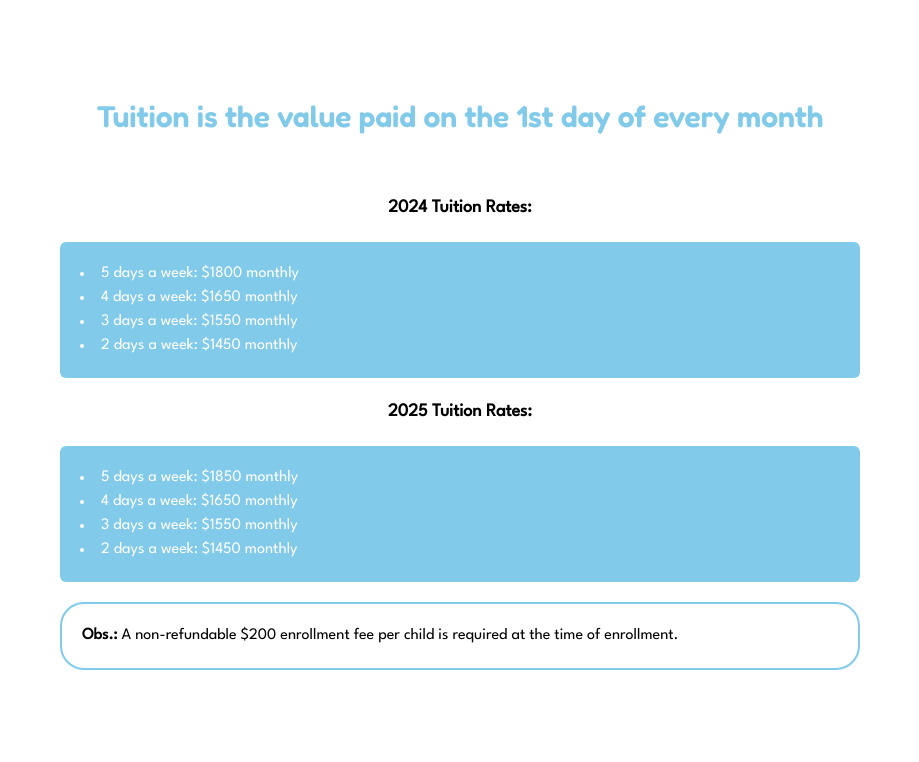
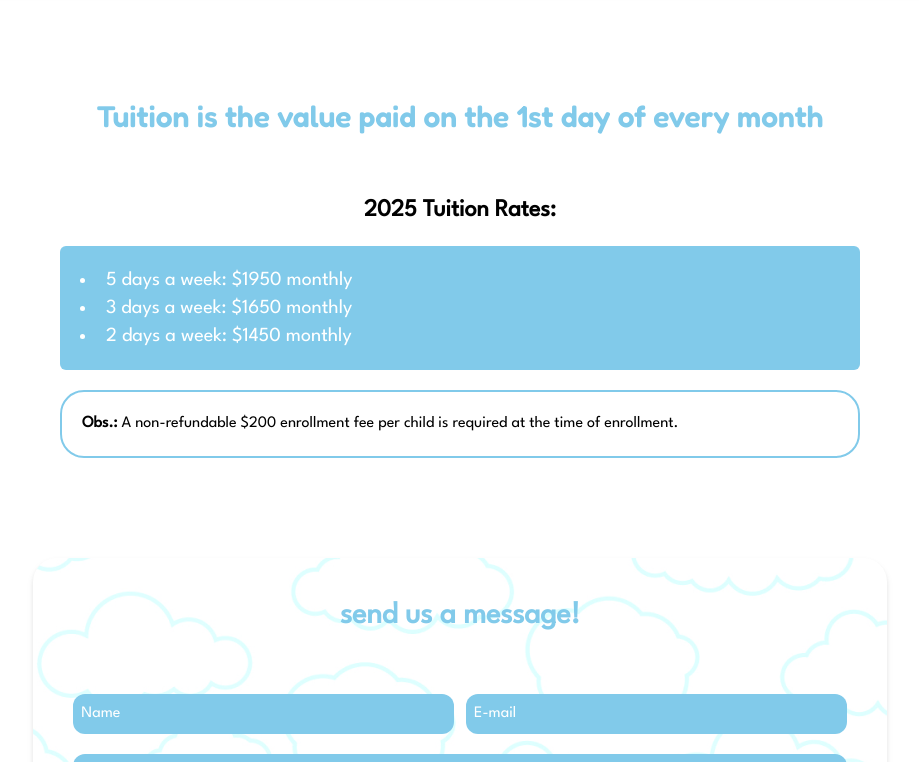
Before and after one commit to jmlandi/little-angels-childcare, a Next.js app: page /tuition in a window 1280 px wide. Shown: the part 642-1404 px from the top of the page, without its empty margins (180-1099 px from the left). Built offline with nearby package versions, Linux system fonts and the light colour scheme; a web font is replaced by a local one.

Commit message:
chore: new tuition prices update

```diff
--- a/src/pages/tuition.tsx
+++ b/src/pages/tuition.tsx
@@ -11,21 +11,21 @@ export default function Tuition() {
                         Tuition is the value paid on the 1st day of every month
                     </h2>
 
-                    <h3 className="text-lg font-bold">2024 Tuition Rates:</h3>
+                    {/* <h3 className="text-lg font-bold">2024 Tuition Rates:</h3>
                     <ul className="list-disc list-inside bg-baby-blue text-white p-5 rounded-md w-full">
                         <li>5 days a week: $1800 monthly</li>
                         <li>4 days a week: $1650 monthly</li>
                         <li>3 days a week: $1550 monthly</li>
                         <li>2 days a week: $1450 monthly</li>
-                    </ul>
+                    </ul> */}
 
 
-                    <h3 className="text-lg font-bold">2025 Tuition Rates:</h3>
+                    <h3 className="text-2xl font-bold">2025 Tuition Rates:</h3>
                     <ul className="list-disc list-inside bg-baby-blue text-white p-5 rounded-md w-full">
-                        <li>5 days a week: $1850 monthly</li>
-                        <li>4 days a week: $1650 monthly</li>
-                        <li>3 days a week: $1550 monthly</li>
-                        <li>2 days a week: $1450 monthly</li>
+                        <li className="text-xl">5 days a week: $1950 monthly</li>
+                        {/* <li className="text-xl">4 days a week: $1650 monthly</li> */}
+                        <li className="text-xl">3 days a week: $1650 monthly</li>
+                        <li className="text-xl">2 days a week: $1450 monthly</li>
                     </ul>
 
                     <p className="w-full font-light p-5 border-2 border-baby-blue rounded-3xl mb-10">
```
